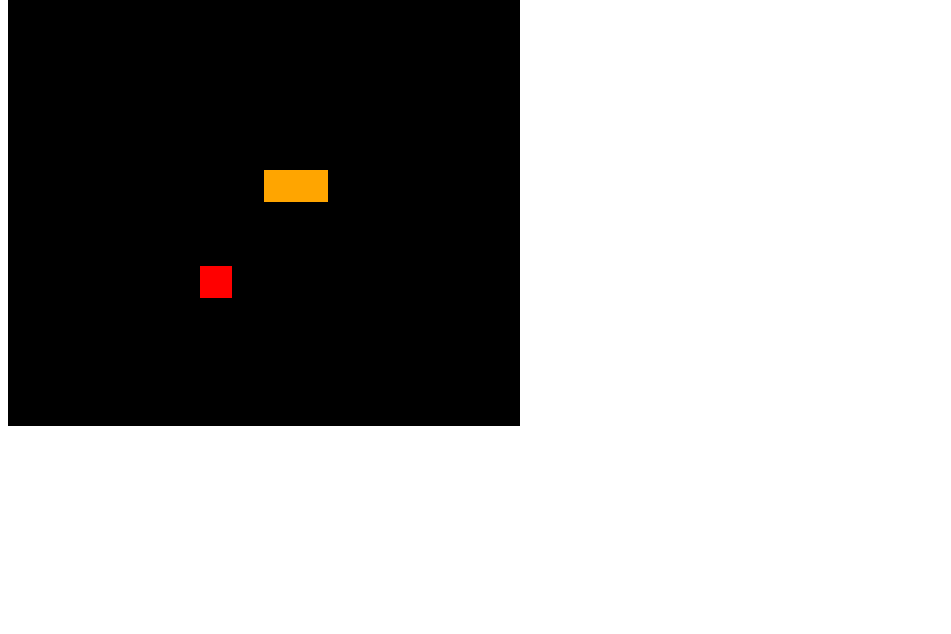
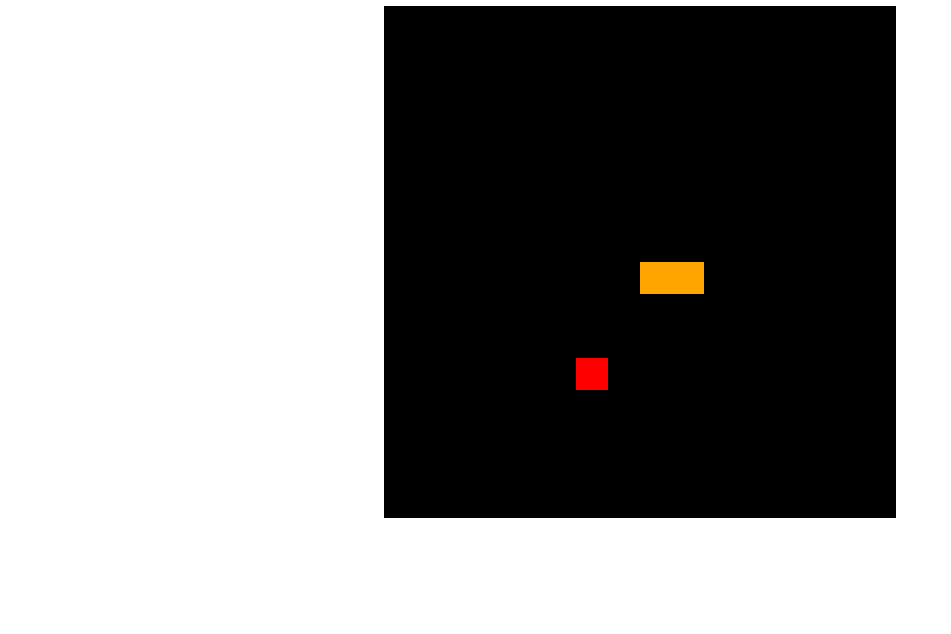
Before and after one commit to Diegofdev/SnakeGameJS, a plain HTML site: page index.html in a window 1280 px wide. Shown: the part 166-800 px from the top of the page, without its empty margins (0-951 px from the left). Drawn offline with Linux system fonts and the light colour scheme.

Commit message:
estilização

```diff
--- a/style.css
+++ b/style.css
@@ -1,3 +1,10 @@
 body{
-
+    height: 95vh;
+    width: 95;
+    display: flex;
+    justify-content: center;
+    align-items: center;
+    flex-direction: column;
+    color: rgb(32, 35, 207);
+    font-family: Arial, Helvetica, sans-serif;
 }
```
